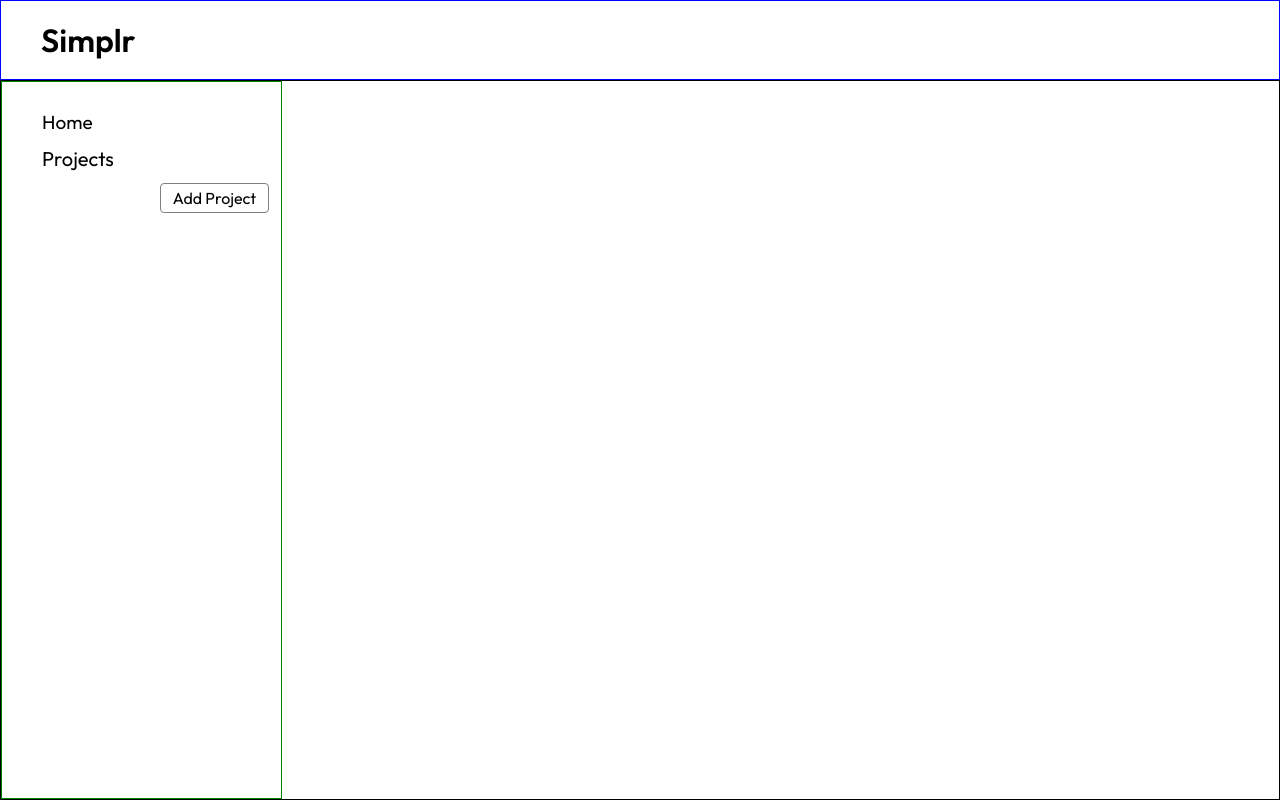
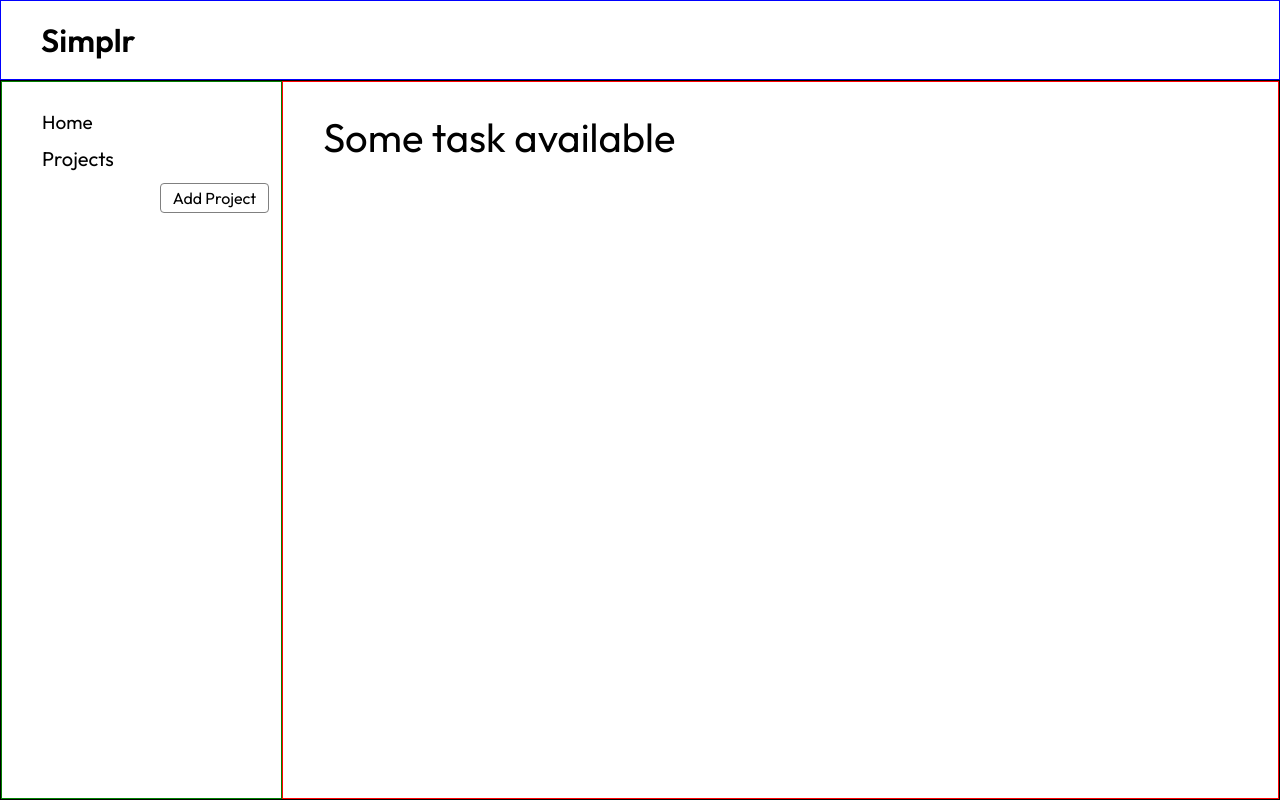
Before and after one commit to mark-akom/todo-list, a website built with webpack: page dist/index.html in a window 1280 px wide. Built offline with nearby package versions, Linux system fonts and the light colour scheme.

Commit message:
added the main content section to the app and also added a function to display content when the page loads.

```diff
--- a/src/UI/content.js
+++ b/src/UI/content.js
@@ -49,11 +49,18 @@ function createContent() {
     projectSection.appendChild(uiControl.listProjects());
     projectSection.appendChild(addProjectBtn);
 
+    // the main content section
+    const mainDiv = document.createElement('div');
+    mainDiv.classList.add('main-content');
+
+    mainDiv.appendChild(uiControl.displayHome());
+
 
     // append the various element to their parents
     sideBarSection.appendChild(navLinks);
     sideBarSection.appendChild(projectSection);
     contentSection.appendChild(sideBarSection);
+    contentSection.appendChild(mainDiv);
 
     return contentSection;
 }
--- a/src/UI/styles.css
+++ b/src/UI/styles.css
@@ -51,14 +51,14 @@ body {
     margin-bottom: 4px;
 }
 
-.content {
+.main-content {
     border: 1px solid red;
     flex-basis: 78%;
     padding-top: 30px;
     padding-left: 40px;
 }
 
-.content p {
+.main-content p {
     font-size: 40px;
 }
 
--- a/src/modules/app.js
+++ b/src/modules/app.js
@@ -2,7 +2,7 @@
 
 const todoApp = (function () {
     const projects = {
-        defaultFolder:  []
+        defaultFolder:  [{a: 'b'}]
     }
 
     function createTask(title, description, dueDate, priority) {
@@ -63,7 +63,7 @@ const todoApp = (function () {
 })()
 
 const uiControl = (function() {
-    function displayTask() {
+    function checkForTask() {
         const projects = todoApp.returnAllProjects();
         const projectNames = Object.keys(projects);
         let taskCount = 0;
@@ -72,12 +72,19 @@ const uiControl = (function() {
                 taskCount++;
             }
         });
+        return taskCount;
+    }
 
+    function displayHome() {
+        const introP = document.createElement('p');
+        let taskCount = checkForTask();
         if (taskCount > 0) {
-            return 'Some task available';
+            introP.textContent = 'Some task available';
         } else {
-            return 'Looks like you are free. Add a new task';
+            introP.textContent =  'Looks like you are free. Add a new task';
         }
+
+        return introP;
     }
 
     function listProjects() {
@@ -98,7 +105,7 @@ const uiControl = (function() {
     }
 
     return {
-        displayTask,
+        displayHome,
         listProjects,
     }
 })()
```
Also changed, not shown: dist/bundle.js.
